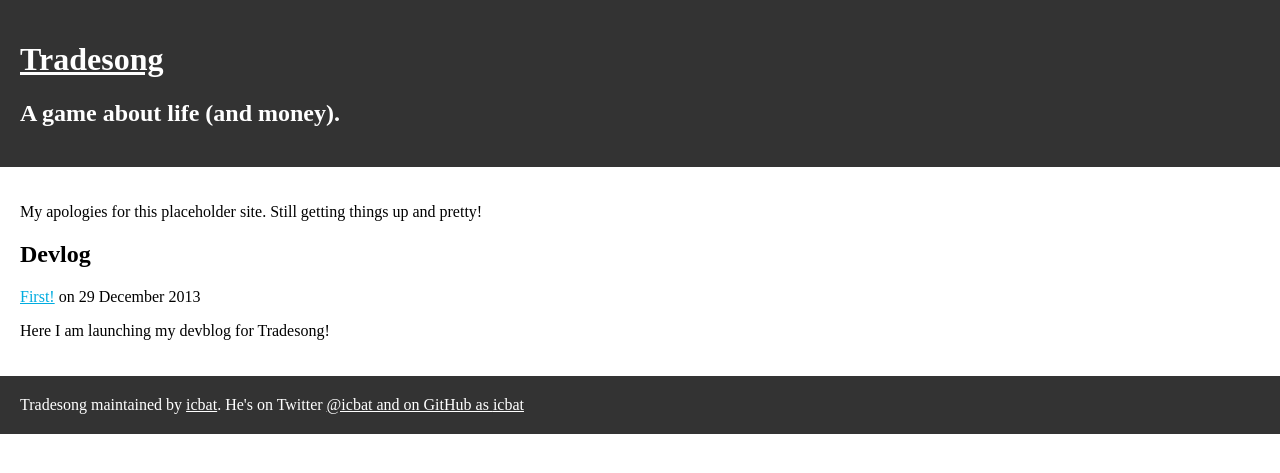
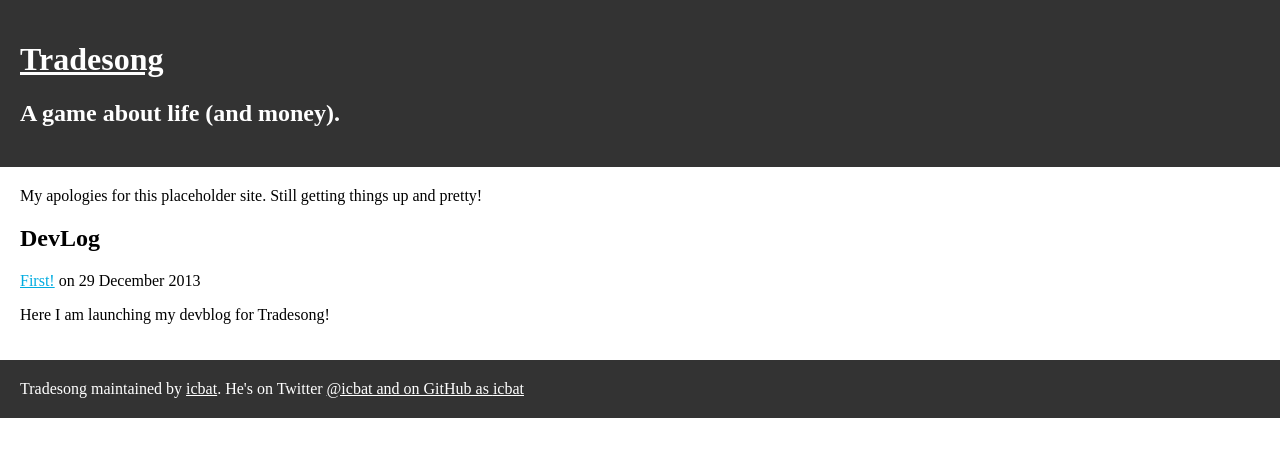
Before and after one commit to icbat/tradesong, a Jekyll site: the page built from index.markdown, in a window 1280 px wide. Shown: the top 473 px of the page. Built offline with Jekyll 4.4.1, drawn with Linux system fonts in a browser that asks for light colours.

Commit message:
Removing header's link underline, redoing body's layout a bit

```diff
--- a/_layouts/default.html
+++ b/_layouts/default.html
@@ -16,6 +16,8 @@
 			<h2>A game about life (and money).</h2>
 		</header>
 		<div id="content">
+			My apologies for this placeholder site. Still getting things up and pretty!
+			<h2>{{page.title}}</h2>
 			{{content}}
 		</div>
 		<footer>
--- a/index.markdown
+++ b/index.markdown
@@ -1,8 +1,7 @@
 ---
 layout: default
+title: DevLog
 ---
-My apologies for this placeholder site. Still getting things up and pretty!
-## Devlog
 {% for post in site.posts %}
 <a href="{{site.url}}{{post.url}}">{{post.title}}</a> on {{ post.date | date: "%d %B %Y" }}
 {{post.excerpt}}
--- a/stylesheets/stylesheet.css
+++ b/stylesheets/stylesheet.css
@@ -1,16 +1,21 @@
 body {
 	margin:0;
 	padding: 0;
+}
+
+a {
+	color: #fff;
+	font-decoration: underline;
+}
+
+header a {
+	font-decoration: none;
 }
 
 header, footer	{
 	color: #fff;
 	background: #333;
 	padding: 20px;
-}
-a {
-	color: #fff;
-	font-decoration: underline;
 }
 
 #content {
```
